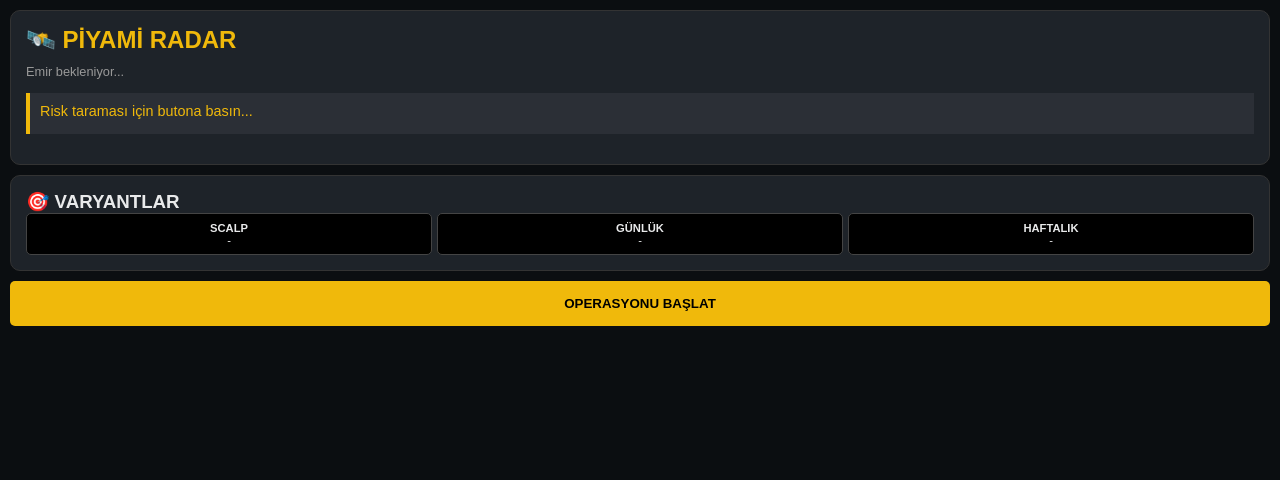
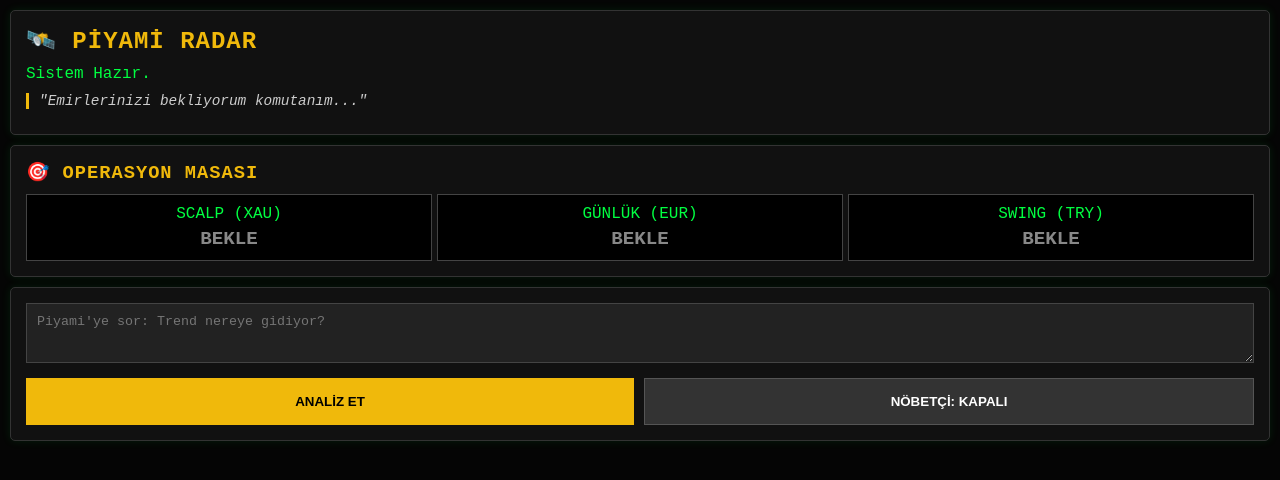
Before and after one commit to piyamijj/LifeOsTrader, a plain HTML site: page index.html in a window 1280 px wide. Drawn offline with Linux system fonts and the light colour scheme.

Commit message:
Update index.html

```diff
--- a/index.html
+++ b/index.html
@@ -3,59 +3,177 @@
 <head>
     <meta charset="UTF-8">
     <meta name="viewport" content="width=device-width, initial-scale=1.0">
-    <title>Piyami Terminal</title>
+    <title>Piyami PRO Terminal</title>
     <style>
-        body { font-family: sans-serif; background: #0b0e11; color: #e9eaeb; margin: 0; padding: 10px; }
-        .panel { background: #1e2329; border-radius: 10px; padding: 15px; border: 1px solid #333; margin-bottom: 10px; }
-        .radar-box { border-left: 4px solid #f0b90b; background: #2b2f36; padding: 10px; list-style: none; font-size: 0.9rem; }
+        body { font-family: 'Courier New', monospace; background: #050505; color: #00ff41; margin: 0; padding: 10px; }
+        .panel { background: #111; border: 1px solid #333; padding: 15px; margin-bottom: 10px; border-radius: 5px; box-shadow: 0 0 10px rgba(0,255,65,0.1); }
+        h2, h3 { margin: 0 0 10px 0; color: #f0b90b; text-transform: uppercase; letter-spacing: 1px; }
+
+        /* Radar Listesi */
+        .radar-box { list-style: none; padding: 0; margin: 0; font-size: 0.85rem; color: #ddd; }
+        .radar-box li::before { content: ">> "; color: #f0b90b; }
+
+        /* Strateji Kartları */
         .strategy-grid { display: grid; grid-template-columns: 1fr 1fr 1fr; gap: 5px; }
-        .strat-card { background: #000; padding: 8px; border-radius: 5px; font-size: 0.7rem; text-align: center; border: 1px solid #444; }
-        button { width: 100%; padding: 15px; background: #f0b90b; color: #000; border: none; border-radius: 5px; font-weight: bold; cursor: pointer; }
-        li { color: #f0b90b; margin-bottom: 5px; }
+        .strat-card { background: #000; border: 1px solid #444; padding: 10px; text-align: center; cursor: pointer; transition: all 0.3s; }
+        .strat-card:hover { border-color: #f0b90b; box-shadow: 0 0 15px rgba(240, 185, 11, 0.3); }
+        .strat-action { font-size: 1.2rem; font-weight: bold; display: block; margin-top: 5px; }
+        .buy { color: #0f0; } .sell { color: #f00; } .wait { color: #888; }
+
+        /* Soru Kutusu */
+        textarea { width: 100%; background: #222; color: #fff; border: 1px solid #444; padding: 10px; box-sizing: border-box; min-height: 60px; margin-bottom: 10px; font-family: inherit; }
+
+        /* Butonlar */
+        .btn-group { display: flex; gap: 10px; }
+        button { flex: 1; padding: 15px; border: none; font-weight: bold; cursor: pointer; text-transform: uppercase; }
+        .btn-run { background: #f0b90b; color: #000; }
+        .btn-auto { background: #333; color: #fff; border: 1px solid #555; }
+        .btn-auto.active { background: #f00; color: #fff; animation: pulse 1.5s infinite; }
+
+        /* Detay Penceresi (Popup) */
+        #tradeModal { display: none; position: fixed; top: 50%; left: 50%; transform: translate(-50%, -50%); width: 85%; background: #000; border: 2px solid #f0b90b; z-index: 100; padding: 20px; box-shadow: 0 0 50px rgba(0,0,0,0.9); text-align: center; }
+        .modal-data { font-size: 1.2rem; margin: 15px 0; line-height: 1.6; }
+        .close-btn { background: #333; color: #fff; padding: 5px 10px; cursor: pointer; margin-top: 10px; display: inline-block; }
+
+        @keyframes pulse { 0% { box-shadow: 0 0 0 0 rgba(255, 0, 0, 0.7); } 70% { box-shadow: 0 0 0 10px rgba(255, 0, 0, 0); } 100% { box-shadow: 0 0 0 0 rgba(255, 0, 0, 0); } }
     </style>
 </head>
 <body>
+
     <div class="panel">
-        <h2 style="color:#f0b90b; margin:0;">🛰️ PİYAMİ RADAR</h2>
-        <div id="globalStatus" style="font-size: 0.8rem; margin: 10px 0; color: #999;">Emir bekleniyor...</div>
-        <ul id="radarElements" class="radar-box"><li>Risk taraması için butona basın...</li></ul>
+        <h2>🛰️ PİYAMİ RADAR</h2>
+        <div id="globalStatus" style="color: #00ff41; margin-bottom: 5px;">Sistem Hazır.</div>
+        <div id="aiResponse" style="font-size: 0.9rem; color: #ccc; font-style: italic; border-left: 3px solid #f0b90b; padding-left: 10px; margin: 10px 0;">
+            "Emirlerinizi bekliyorum komutanım..."
+        </div>
+        <ul id="radarElements" class="radar-box"></ul>
     </div>
 
     <div class="panel">
-        <h3 style="margin:0;">🎯 VARYANTLAR</h3>
+        <h3>🎯 OPERASYON MASASI</h3>
         <div class="strategy-grid">
-            <div class="strat-card"><b>SCALP</b><br><span id="sc_pair">-</span></div>
-            <div class="strat-card"><b>GÜNLÜK</b><br><span id="dy_pair">-</span></div>
-            <div class="strat-card"><b>HAFTALIK</b><br><span id="sw_pair">-</span></div>
+            <div class="strat-card" onclick="showTrade('scalp')">
+                SCALP (XAU)<br>
+                <span id="sc_action" class="strat-action wait">BEKLE</span>
+            </div>
+            <div class="strat-card" onclick="showTrade('day')">
+                GÜNLÜK (EUR)<br>
+                <span id="dy_action" class="strat-action wait">BEKLE</span>
+            </div>
+            <div class="strat-card" onclick="showTrade('swing')">
+                SWING (TRY)<br>
+                <span id="sw_action" class="strat-action wait">BEKLE</span>
+            </div>
         </div>
     </div>
 
-    <button id="mainBtn" onclick="calistir()">OPERASYONU BAŞLAT</button>
+    <div class="panel">
+        <textarea id="userQuestion" placeholder="Piyami'ye sor: Trend nereye gidiyor?"></textarea>
+        <div class="btn-group">
+            <button class="btn-run" onclick="runAnalysis()">ANALİZ ET</button>
+            <button class="btn-auto" id="autoBtn" onclick="toggleAuto()">NÖBETÇİ: KAPALI</button>
+        </div>
+    </div>
+
+    <div id="tradeModal">
+        <h2 style="color:#f0b90b">⚠️ İŞLEM DETAYI</h2>
+        <div id="modalContent" class="modal-data">Veri yok...</div>
+        <div class="close-btn" onclick="document.getElementById('tradeModal').style.display='none'">KAPAT</div>
+    </div>
+
+    <audio id="alertSound" src="https://actions.google.com/sounds/v1/alarms/beep_short.ogg"></audio>
 
     <script>
-        async function calistir() {
-            const btn = document.getElementById('mainBtn');
-            btn.innerText = "VERİ ÇEKİLİYOR...";
+        let latestData = null;
+        let autoInterval = null;
+
+        async function runAnalysis() {
+            const btn = document.querySelector('.btn-run');
+            const q = document.getElementById('userQuestion').value;
+
+            btn.innerText = "VERİ ALINIYOR...";
+            btn.disabled = true;
+
             try {
-                // Netlify Redirects sayesinde bu adres otomatik beyni bulur
-                const res = await fetch('/api/analiz');
+                // Netlify Function'a Soruyla Birlikte İstek At
+                const res = await fetch('/api/analiz', {
+                    method: 'POST',
+                    body: JSON.stringify({ question: q })
+                });
+
                 const text = await res.text();
-                if(!text) throw new Error("Beyinden cevap gelmedi.");
+                if(!text) throw new Error("Boş Yanıt");
 
-                const data = JSON.parse(text);
+                latestData = JSON.parse(text);
 
-                document.getElementById('globalStatus').innerText = data.globalStatus;
-                document.getElementById('radarElements').innerHTML = data.radarElements.map(e => `<li>• ${e}</li>`).join('');
+                // 1. Ekranı Güncelle
+                document.getElementById('globalStatus').innerText = latestData.globalStatus;
+                document.getElementById('aiResponse').innerText = `"${latestData.aiResponse}"`;
 
-                if(data.strategies) {
-                    document.getElementById('sc_pair').innerText = data.strategies.scalp.pair;
-                    document.getElementById('dy_pair').innerText = data.strategies.day?.pair || "EUR/USD";
-                    document.getElementById('sw_pair').innerText = data.strategies.swing?.pair || "USD/TRY";
+                const radarUl = document.getElementById('radarElements');
+                radarUl.innerHTML = latestData.radarElements.map(e => `<li>${e}</li>`).join('');
+
+                // 2. Kartları Güncelle
+                if(latestData.strategies) {
+                    updateCard('sc', latestData.strategies.scalp);
+                    updateCard('dy', latestData.strategies.day);
+                    updateCard('sw', latestData.strategies.swing);
                 }
-                btn.innerText = "RADAR AKTİF";
+
+                btn.innerText = "ANALİZ ET";
             } catch (e) {
                 alert("Hata: " + e.message);
-                btn.innerText = "YENİDEN DENE";
+                btn.innerText = "TEKRAR DENE";
+            } finally {
+                btn.disabled = false;
+            }
+        }
+
+        function updateCard(prefix, strategy) {
+            const el = document.getElementById(prefix + '_action');
+            el.innerText = strategy.action;
+            el.className = 'strat-action ' + (strategy.action === 'AL' ? 'buy' : strategy.action === 'SAT' ? 'sell' : 'wait');
+
+            // Eğer Nöbetçi Modu açıksa ve AL/SAT sinyali varsa ses çal
+            if(autoInterval && (strategy.action === 'AL' || strategy.action === 'SAT')) {
+                document.getElementById('alertSound').play();
+            }
+        }
+
+        function showTrade(type) {
+            if(!latestData || !latestData.strategies) {
+                alert("Önce analiz yapmalısınız komutanım!");
+                return;
+            }
+            const s = latestData.strategies[type];
+            const modal = document.getElementById('tradeModal');
+            const content = document.getElementById('modalContent');
+
+            content.innerHTML = `
+                <b>PARİTE:</b> ${s.pair}<br>
+                <b>YÖN:</b> <span style="color:${s.action==='AL'?'#0f0':'#f00'}">${s.action}</span><br>
+                ----------------<br>
+                <b>GİRİŞ:</b> ${s.price}<br>
+                <b>HEDEF (TP):</b> ${s.tp}<br>
+                <b>STOP (SL):</b> ${s.sl}<br>
+            `;
+            modal.style.display = 'block';
+        }
+
+        function toggleAuto() {
+            const btn = document.getElementById('autoBtn');
+            if(autoInterval) {
+                clearInterval(autoInterval);
+                autoInterval = null;
+                btn.innerText = "NÖBETÇİ: KAPALI";
+                btn.classList.remove('active');
+            } else {
+                // 60 saniyede bir otomatik analiz yap
+                runAnalysis();
+                autoInterval = setInterval(runAnalysis, 60000);
+                btn.innerText = "NÖBETÇİ: AÇIK";
+                btn.classList.add('active');
+                alert("Nöbetçi Modu Aktif! Ekranı açık bırakın, sinyal gelince sesli uyaracağım.");
             }
         }
     </script>
```
